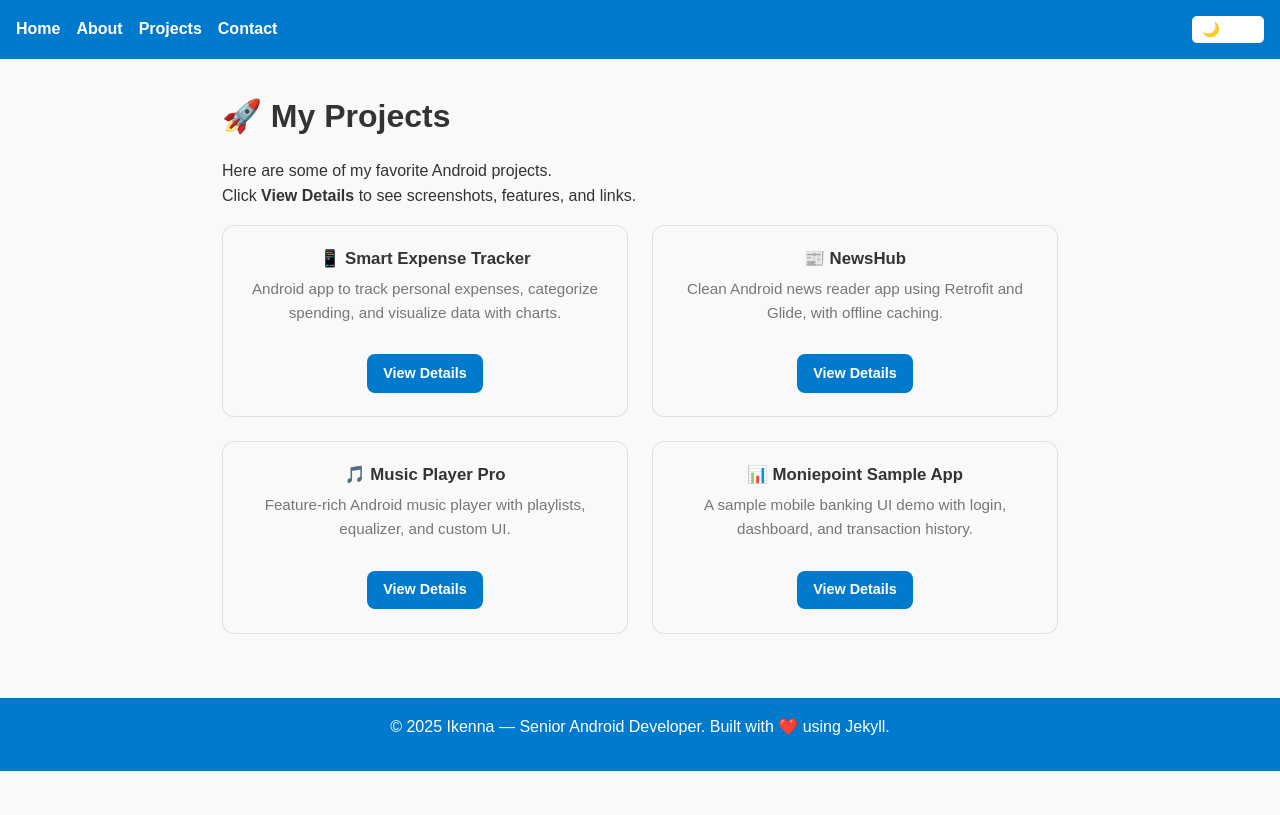
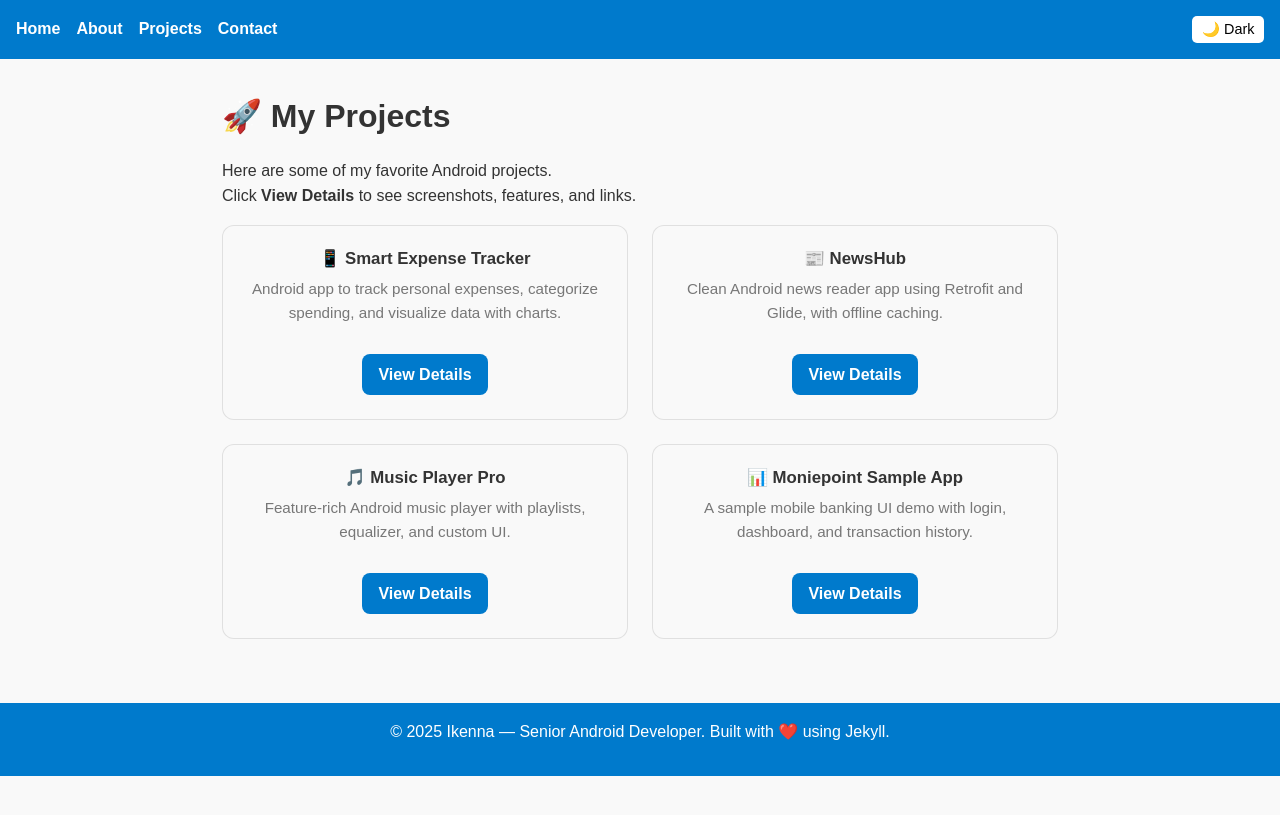
Before and after one commit to Andy112/ikenna-portfolio, a Jekyll site: the page built from projects.md, in a window 1280 px wide. Shown: the top 815 px of the page. Built offline with Jekyll 4.4.1, drawn with Linux system fonts in a browser that asks for light colours.

Commit message:
Update style.css

```diff
--- a/assets/style.css
+++ b/assets/style.css
@@ -41,83 +41,14 @@
   color: #005999;
 }
 
-/* Layout for content */
+/* Layout */
 main {
   max-width: 900px;
   margin: auto;
   padding: 2rem;
 }
 
-/* Project cards */
-/* .projects-grid {
-  display: grid;
-  grid-template-columns: repeat(auto-fit, minmax(250px, 1fr));
-  gap: 1.5rem;
-}
-
-.project-card {
-  border-radius: 10px;
-  padding: 1rem;
-  background-color: rgba(255, 255, 255, 0.05);
-  border: 1px solid rgba(0, 0, 0, 0.1);
-  transition: transform 0.3s ease, box-shadow 0.3s ease;
-} */
-
-body.dark .project-card {
-  background-color: rgba(255, 255, 255, 0.08);
-  border-color: rgba(255, 255, 255, 0.1);
-}
-
-.project-card:hover {
-  transform: translateY(-5px);
-  box-shadow: 0 4px 12px rgba(0, 0, 0, 0.15);
-}
-
-/* Buttons */
-button, .btn {
-  display: inline-block;
-  padding: 0.5rem 1rem;
-  background: var(--accent);
-  color: white;
-  border: none;
-  border-radius: 5px;
-  cursor: pointer;
-  text-align: center;
-  font-size: 0.9rem;
-  transition: background 0.3s ease;
-}
-
-button:hover, .btn:hover {
-  background: #005999;
-}
-
-/* Responsive adjustments */
-@media (max-width: 600px) {
-  header ul {
-    flex-direction: column;
-    gap: 0.5rem;
-  }
-}
-
-.screenshot-gallery {
-  display: grid;
-  grid-template-columns: repeat(auto-fit, minmax(250px, 1fr));
-  gap: 15px;
-  margin-top: 20px;
-}
-
-.screenshot-gallery img {
-  width: 100%;
-  border-radius: 8px;
-  box-shadow: 0 4px 10px rgba(0,0,0,0.1);
-  transition: transform 0.2s ease;
-}
-
-.screenshot-gallery img:hover {
-  transform: scale(1.03);
-}
-
-/* Projects Grid – two columns on large screens, one on mobile */
+/* Project card container */
 .projects-grid {
   display: grid;
   grid-template-columns: repeat(2, minmax(0, 1fr));
@@ -131,7 +62,7 @@
   }
 }
 
-/* Project Card – with thumbnail, dark/light mode */
+/* Project Card */
 .project-card {
   padding: 1rem;
   border-radius: 12px;
@@ -147,14 +78,18 @@
   border-color: rgba(255, 255, 255, 0.1);
 }
 
+.project-card:hover {
+  transform: translateY(-6px);
+  box-shadow: 0 8px 24px rgba(0, 0, 0, 0.12);
+}
+
 /* Thumbnail */
 .project-card img {
   width: 100%;
   height: 160px;
   object-fit: cover;
   border-radius: 8px;
-  display: block;
-  margin: 0 auto 0.8rem;
+  margin-bottom: 0.8rem;
 }
 
 /* Text */
@@ -168,46 +103,28 @@
   min-height: 48px;
 }
 
-/* Button */
+/* Button (with ripple) */
 .project-card .btn {
+  position: relative;
+  overflow: hidden;
   display: inline-block;
   margin-top: 0.8rem;
   padding: 0.48rem 1rem;
   border-radius: 8px;
   background: var(--accent, #00c896);
-  color: var(--btn-text, #fff);
-  font-weight: 600;
-  text-decoration: none;
-}
-
-/* Hover */
-.project-card:hover {
-  transform: translateY(-6px);
-  box-shadow: 0 8px 24px rgba(0, 0, 0, 0.12);
-}
-
-/* Buttons inside project cards */
-.project-card .btn {
-  position: relative;             /* Needed for ripple positioning */
-  overflow: hidden;               /* Prevent ripple from spilling out */
-  display: inline-block;
-  margin-top: 0.8rem;
-  padding: 0.48rem 1rem;
-  border-radius: 8px;
-  background: var(--accent, #00c896);
-  color: #fff !important;         /* Force white text */
+  color: #fff !important; /* Keep white text always */
   font-weight: 600;
   text-decoration: none;
   cursor: pointer;
-  transition: background 0.3s ease;
+  transition: background 0.3s ease, color 0.3s ease;
 }
 
-/* Hover state */
 .project-card .btn:hover {
-  background: #009e78; /* Darker green for hover */
+  background: #009e78; /* Darker green on hover */
+  color: #fff !important; /* Force white on hover */
 }
 
-/* Ripple effect on click */
+/* Ripple effect */
 .project-card .btn::after {
   content: "";
   position: absolute;
@@ -215,16 +132,17 @@
   left: 50%;
   width: 0;
   height: 0;
-  background: rgba(255, 255, 255, 0.6);
+  background: rgba(255, 255, 255, 0.4);
   border-radius: 50%;
   transform: translate(-50%, -50%);
-  transition: width 0.5s ease, height 0.5s ease, opacity 0.8s ease;
+  opacity: 0;
+  transition: width 0.4s ease, height 0.4s ease, opacity 0.6s ease;
   pointer-events: none;
 }
 
 .project-card .btn:active::after {
   width: 200%;
   height: 200%;
-  opacity: 0;
-  transition: 0s;
+  opacity: 1;
+  transition: width 0.4s ease, height 0.4s ease, opacity 0.6s ease;
 }
```
